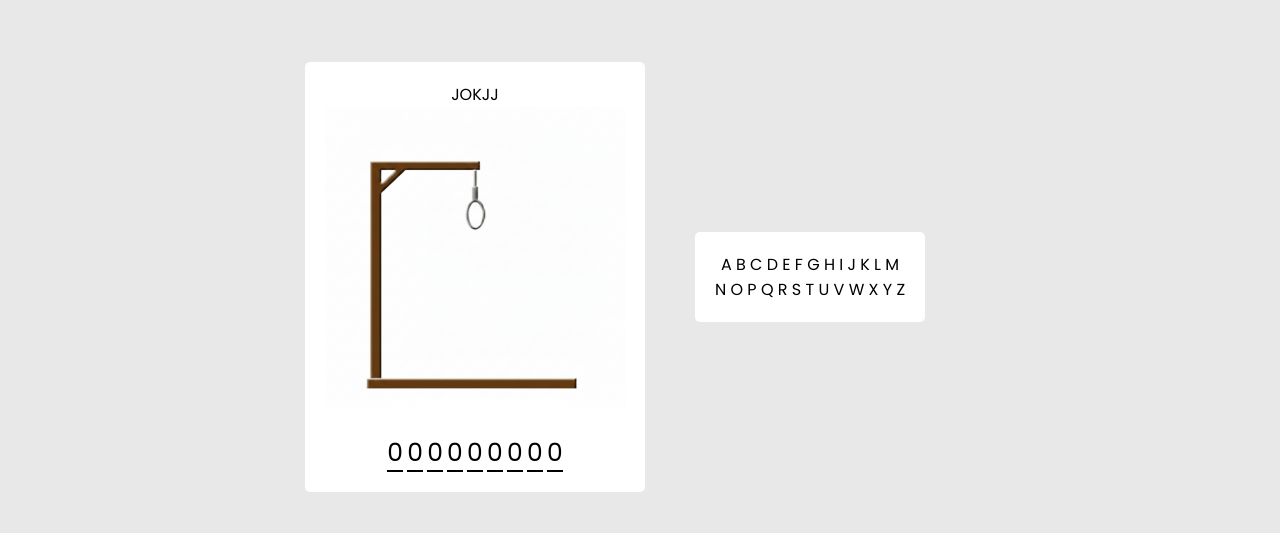
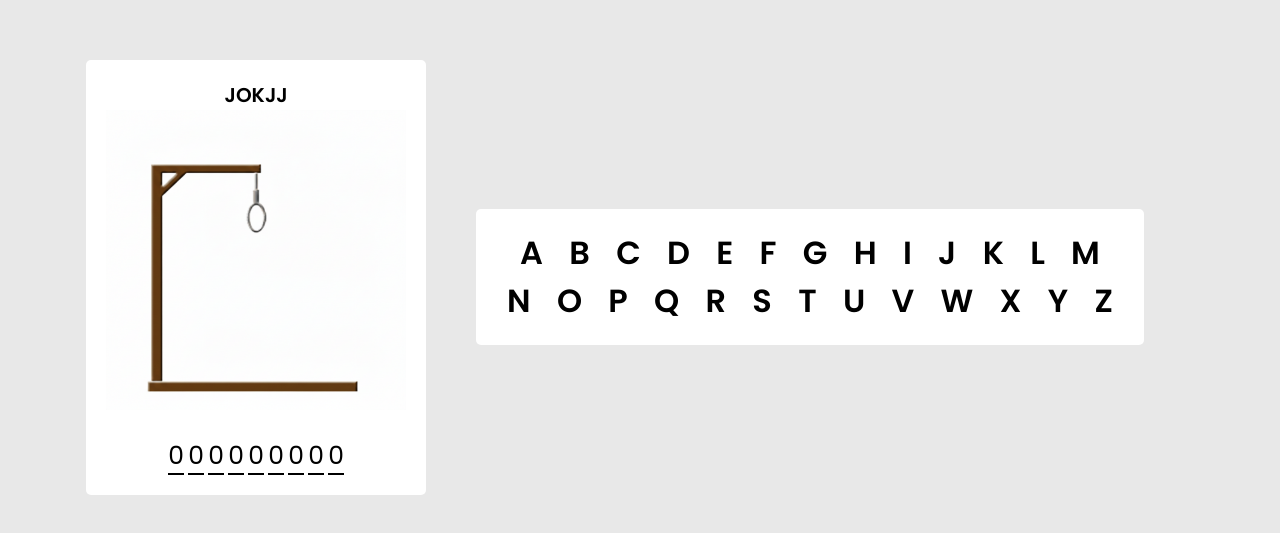
Before and after one commit to ericksantanay/jogo-da-forca-js, a plain HTML site: page index.html in a window 1280 px wide. Shown: the part 131-664 px from the top of the page. Drawn offline with Linux system fonts and the light colour scheme.

Commit message:
Finalizado

```diff
--- a/style.css
+++ b/style.css
@@ -17,6 +17,11 @@ body {
     margin-right: 50px;
 }
 
+#resultado {
+    font-size: 20px;
+    font-weight: 600;
+}
+
 #boneco > img {
     width: 300px;
     height: 300px;
@@ -30,3 +35,11 @@ body {
     font-size: 25px;
     border-bottom: 2px solid black;
 }
+
+.letras {
+    font-weight: 600;
+    font-size: 2rem;
+    padding: 5px;
+    cursor: pointer;
+    margin: 6px;
+}
```
